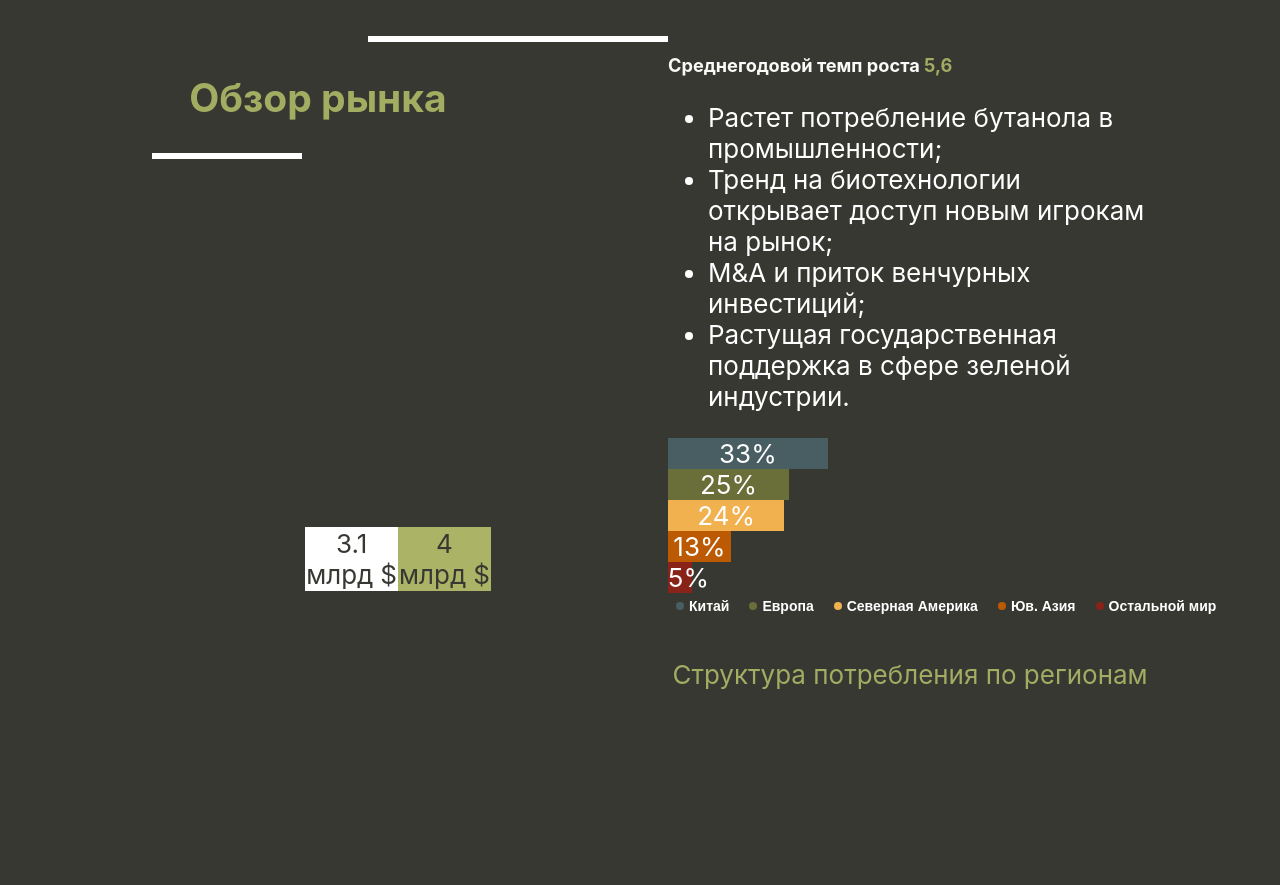
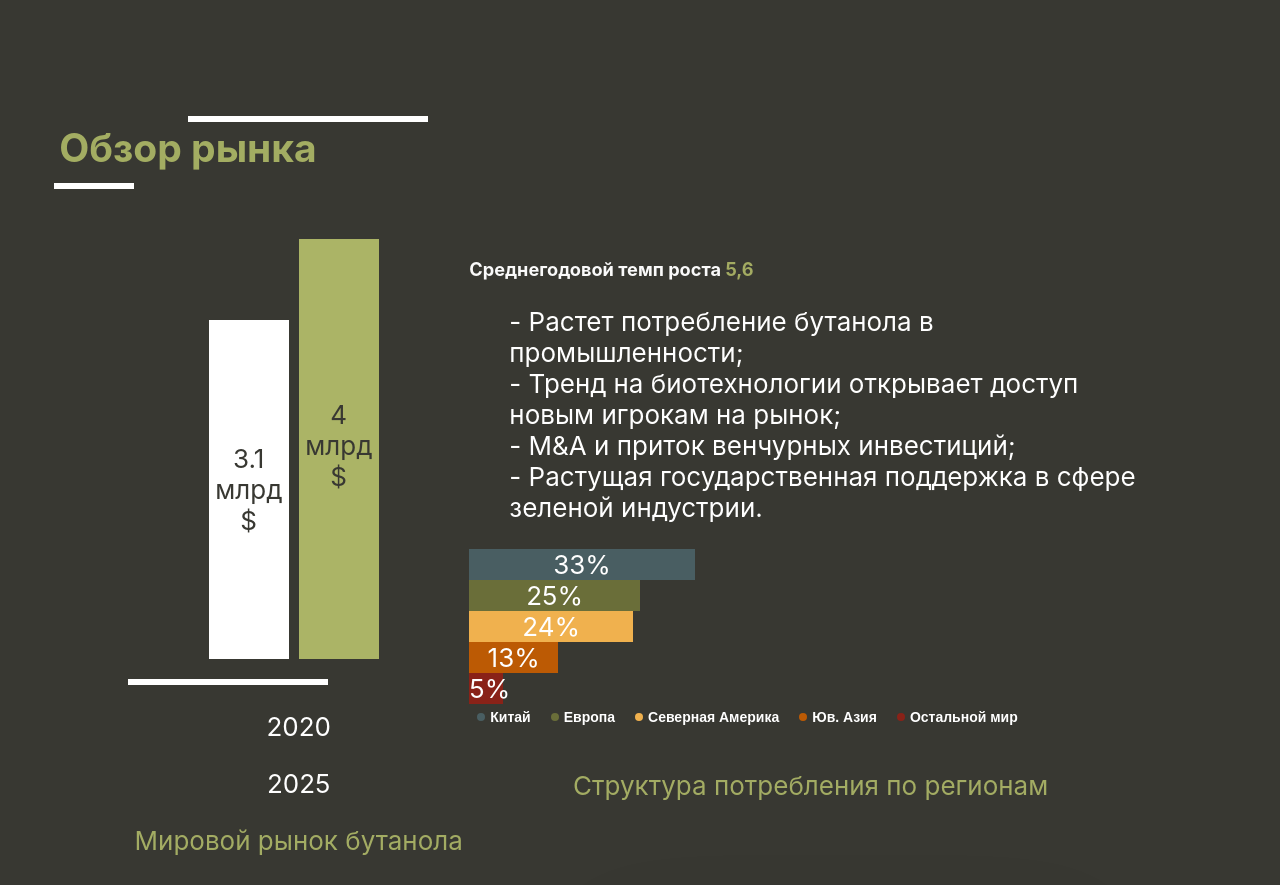
Before and after one commit to expiredy/ButaCorp, a React app in the folder dord-site/: page / in a window 1280 px wide. Shown: the part 1100-1985 px from the top of the page. Built offline with nearby package versions, Linux system fonts and the light colour scheme.

Commit message:
Just trying to do something with page flexablility and make chart workable

```diff
--- a/dord-site/src/components/information-sections/InformationSection.css
+++ b/dord-site/src/components/information-sections/InformationSection.css
@@ -9,14 +9,20 @@
 
 .section-middle-title{
     color: #A3AD62;
-    margin-left: -20vh;
+    margin-left: -30%;
+}
+
+.middle-header-section{
+    margin-left: -50vh;
 }
 
 .beatty-header-line{
-    width: 200px;
-    height: 6px;
+    width: 150px;
+    height: 0.75vh;
     background-color:  #FFFFFF;
-    margin-left: 3vh}
+    margin-top: -20px;
+    margin-bottom: -30px;
+    }
 
 .container {
     padding-top: 10vh;
@@ -68,3 +74,9 @@
         display: block;
     }
 }
+
+@media screen and (max-width:1100px){
+    .beatty-header-line{
+        margin: auto;
+    }
+}
--- a/dord-site/src/components/information-sections/MarketChartStyle.css
+++ b/dord-site/src/components/information-sections/MarketChartStyle.css
@@ -2,27 +2,42 @@
     list-style-type: none;
     display: flex;
     justify-content: center;
-    align-items: center;
-    height: 100vh;
-    margin: 0;
+    align-items: flex-end;
+}
 
+.chart-container__item{
+  padding-right: 10px;
+  width: 10vh;
 }
 
 .chart-underline{
     color: #A3AC63;
 }
 
-.information-chart-container ul{
-    text-align: left;
+.information-chart-container ul {
+      text-align: left;
+      list-style-type: none;
 }
 
+.information-chart-container ul > li:before{
+    content: "- ";
+}
 
-@import url("https://fonts.googleapis.com/css2?family=Montserrat:wght@500;600&display=swap");
+.beatty-chart-line{
+  margin-top: 20px;
+  width: 200px;
+  height: 0.75vh;
+  background-color:  #FFFFFF;
+}
+
+.beatty-chart-underline-text{
+
+}
 
 
 
 
-
+@import url("https://fonts.googleapis.com/css2?family=Montserrat:wght@500;600&display=swap");
 
 /* style for underline */
 .structure-of-usage-field-underline {
--- a/dord-site/src/components/information-sections/MarketOverviewSection.js
+++ b/dord-site/src/components/information-sections/MarketOverviewSection.js
@@ -4,9 +4,11 @@ import "./MarketChartStyle.css";
 
 function GetGeneratedStyleForColumn(columnColor, heightPercent){
     return {
-        "--size": heightPercent / 100,
+        height: heightPercent,
         backgroundColor: columnColor,
         color: "#383832",
+        paddingBottom: heightPercent / 5 + "vh",
+        paddingTop: heightPercent / 5 + "vh",
     };
 }
 
@@ -32,6 +34,7 @@ function GetButanolMarketChartArray(){
 
     var butanolMarketChartConstructor = [];
     var localButanolMarketChart = [];
+    var marketColumnUnderlineConstructor = [];
 
     var maxColumnWidth = Math.max.apply(Math, globalButanolMarket.categories.map(a => a.value));
 
@@ -40,16 +43,20 @@ function GetButanolMarketChartArray(){
         const styleObject = GetGeneratedStyleForColumn(globalButanolMarket.categories[indexOfColumn].columnColor, heightPercent);
         console.log( heightPercent / 100);
         localButanolMarketChart.push(
-            <tr>
+            <tr className="chart-container__item">
                 <td style={styleObject}>
                     <span className="data">
                         {globalButanolMarket.categories[indexOfColumn].value}<br />
                         {globalButanolMarket.categories[indexOfColumn].valuePostfix}</span></td>
             </tr>
-        );}
+        );
+        marketColumnUnderlineConstructor.push(<p>{globalButanolMarket.categories[indexOfColumn].name}</p>)
+        }
 
 
     butanolMarketChartConstructor.push(<div className="chart-container">{localButanolMarketChart}</div>);
+    butanolMarketChartConstructor.push(<div className="beatty-chart-line"></div>);
+    butanolMarketChartConstructor.push(<div className="beatty-chart-underline-text">{marketColumnUnderlineConstructor}</div>);
     butanolMarketChartConstructor.push(<p className="chart-underline">{globalButanolMarket.title}</p>);
     return butanolMarketChartConstructor;
 }
@@ -125,14 +132,17 @@ function MarketOverviewSection(){
     var butanolMarketChart = GetButanolMarketChartArray();
     var structureOfUsage = GetButanolStructureOfUsageArray();
     return(
-        <div id="business_model" className="container">
-            <div class="container__half">
-                <div className="beatty-header-line" style={{width: "300px", marginLeft: "30vh"}}></div>
+        <div id="business_model">
+            <div className="middle-header-section">
+                <div className="beatty-header-line" style={{width: "30vh", marginLeft: "35%", marginTop: "20vh"}}></div>
                 <h2 className="section-middle-title">Обзор рынка</h2>
-                <div className="beatty-header-line" style={{width: "150px"}}></div>
+                <div className="beatty-header-line" style={{width: "10vh", marginLeft: "27%"}}></div>
+            </div>
+            <div className="container">
+                <div class="container__half" style={{flex: 1}}>
                     {butanolMarketChart}
                 </div>
-            <div class="container__half">
+                <div class="container__half" style={{flex: 2}}>
                     <div className="information-chart-container">
                         <h3 className="text-session">Среднегодовой темп роста <span>5,6</span></h3>
                         <ul className="text-session-list">
@@ -145,6 +155,7 @@ function MarketOverviewSection(){
                     {structureOfUsage}
                 </div>
             </div>
+        </div>
     )
 }
 
```
Lines whose indentation alone changed are shown as unchanged.
